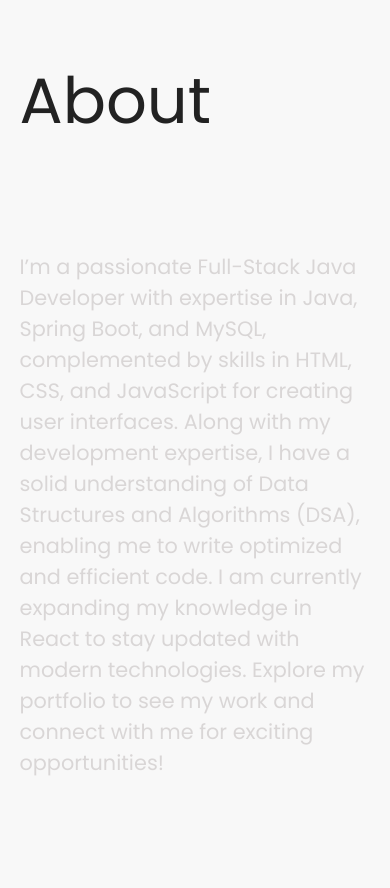
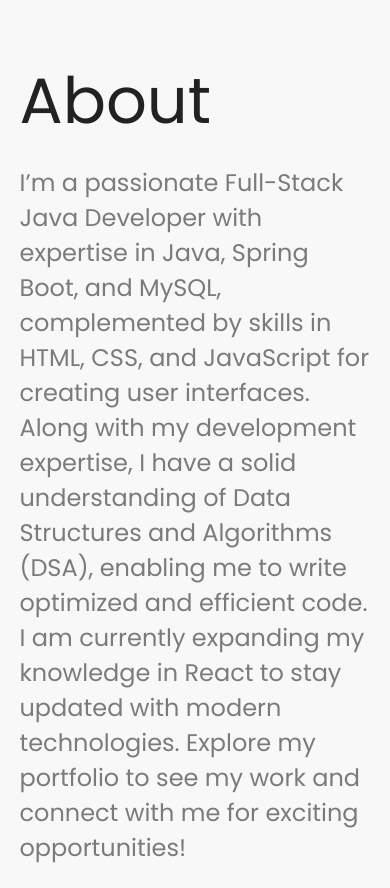
Before and after one commit to vitvinvaz/portfolio, a plain HTML site: page index.html in a window 390 px wide. Shown: the part 916-1804 px from the top of the page. Drawn offline with Linux system fonts and the light colour scheme.

```diff
--- a/style.css
+++ b/style.css
@@ -646,9 +646,8 @@ footer{
         display: flex;
         justify-content: space-evenly;
     }
-    #about #para p{
+    footer p{
         color: #d9d6d6;
-        font-size: 1.3rem;
     }
 }
 
```
